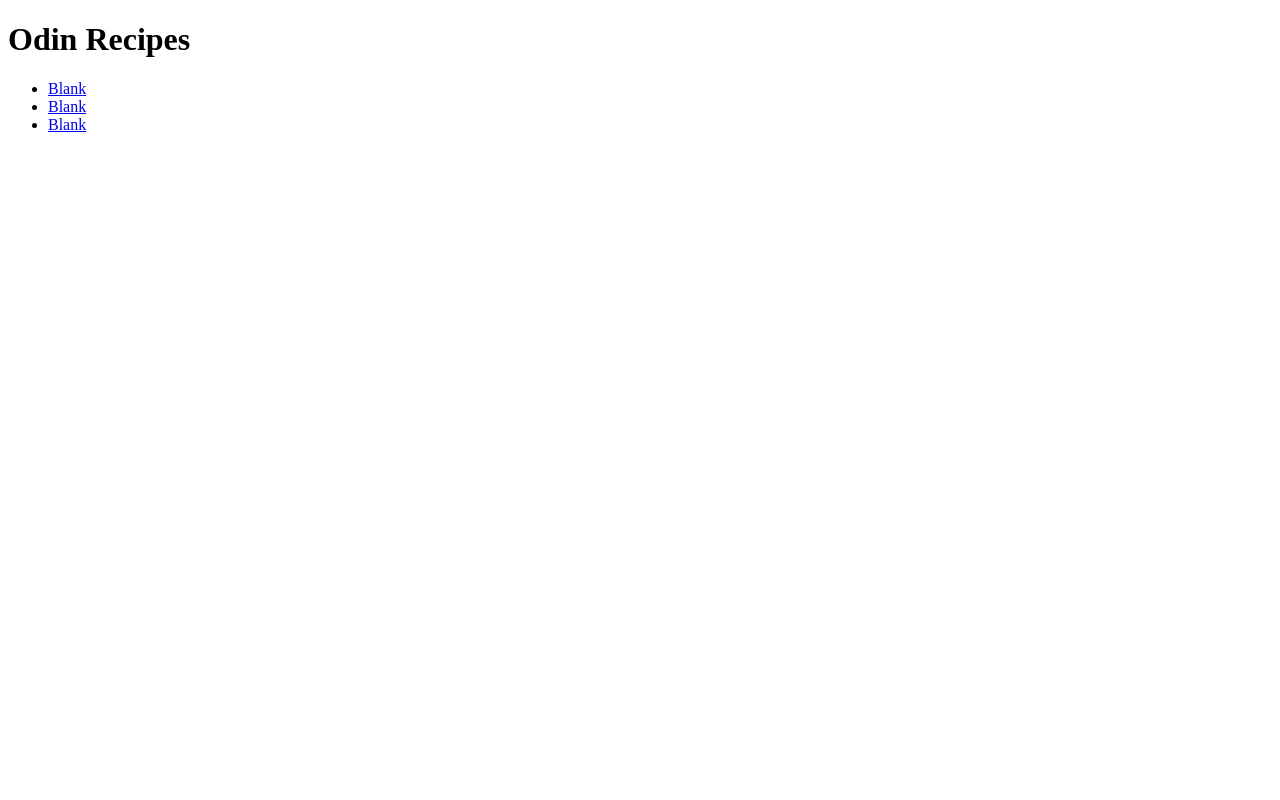
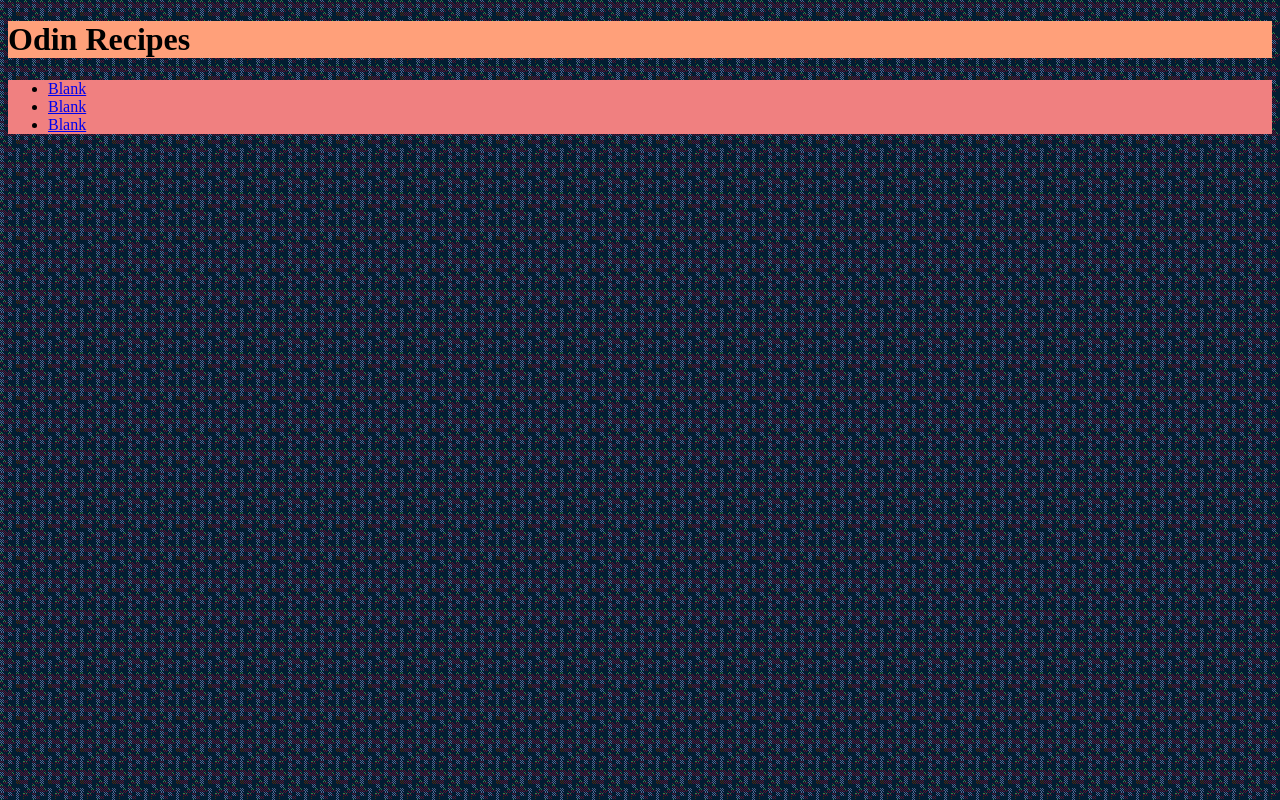
Before and after one commit to Ajderniz/odin-recipes, a plain HTML site: page index.html in a window 1280 px wide. Drawn offline with Linux system fonts and the light colour scheme.

Commit message:
Fix typo in index.html

```diff
--- a/index.html
+++ b/index.html
@@ -4,7 +4,7 @@
 	<head>
 		<meta charset="utf-8">
 		<title>Odin Recipes</title>
-		<link rel="stylesheet" type="text/css" href="">
+		<link rel="stylesheet" type="text/css" href="res/css/main.css">
 	</head>
 
 	<body>
```
